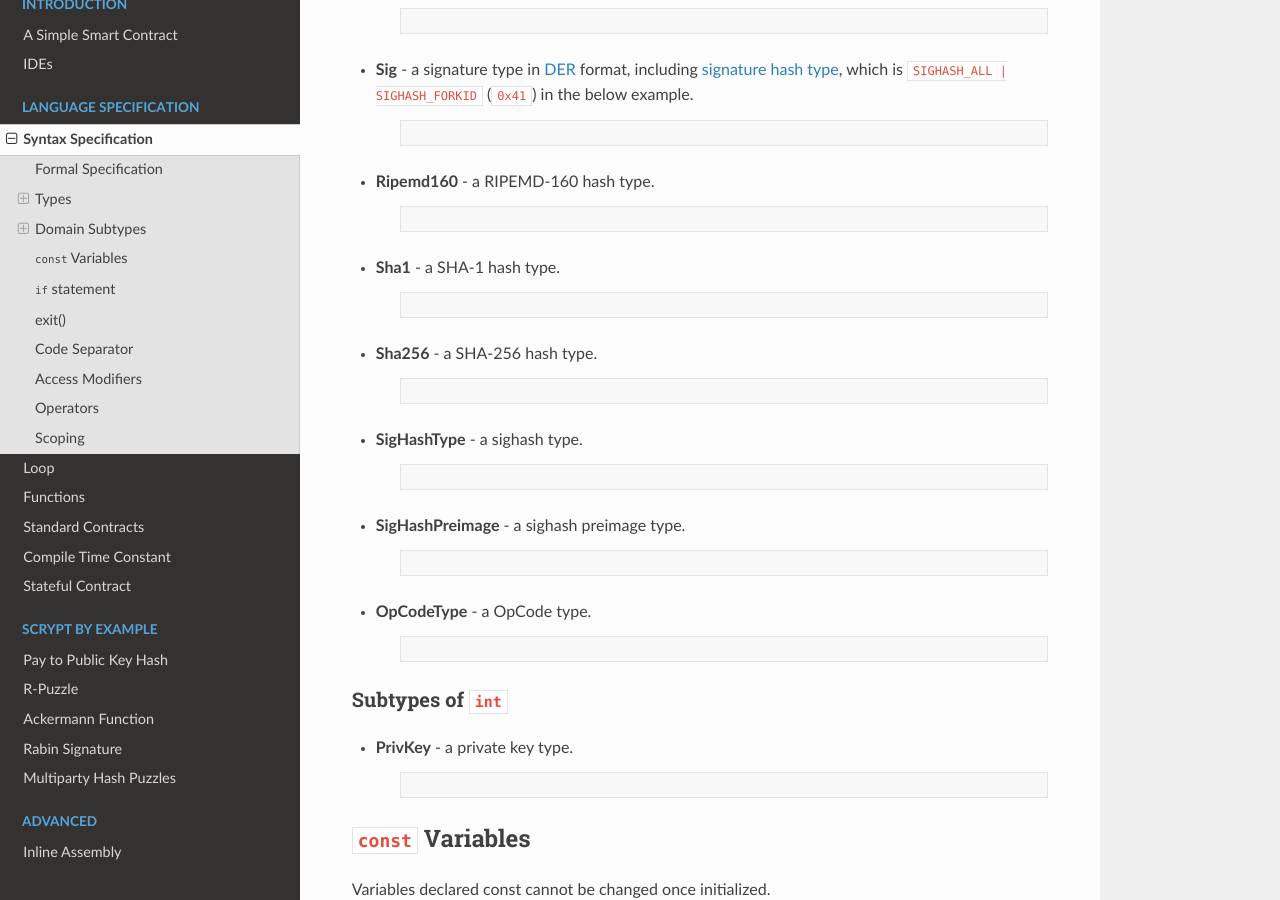
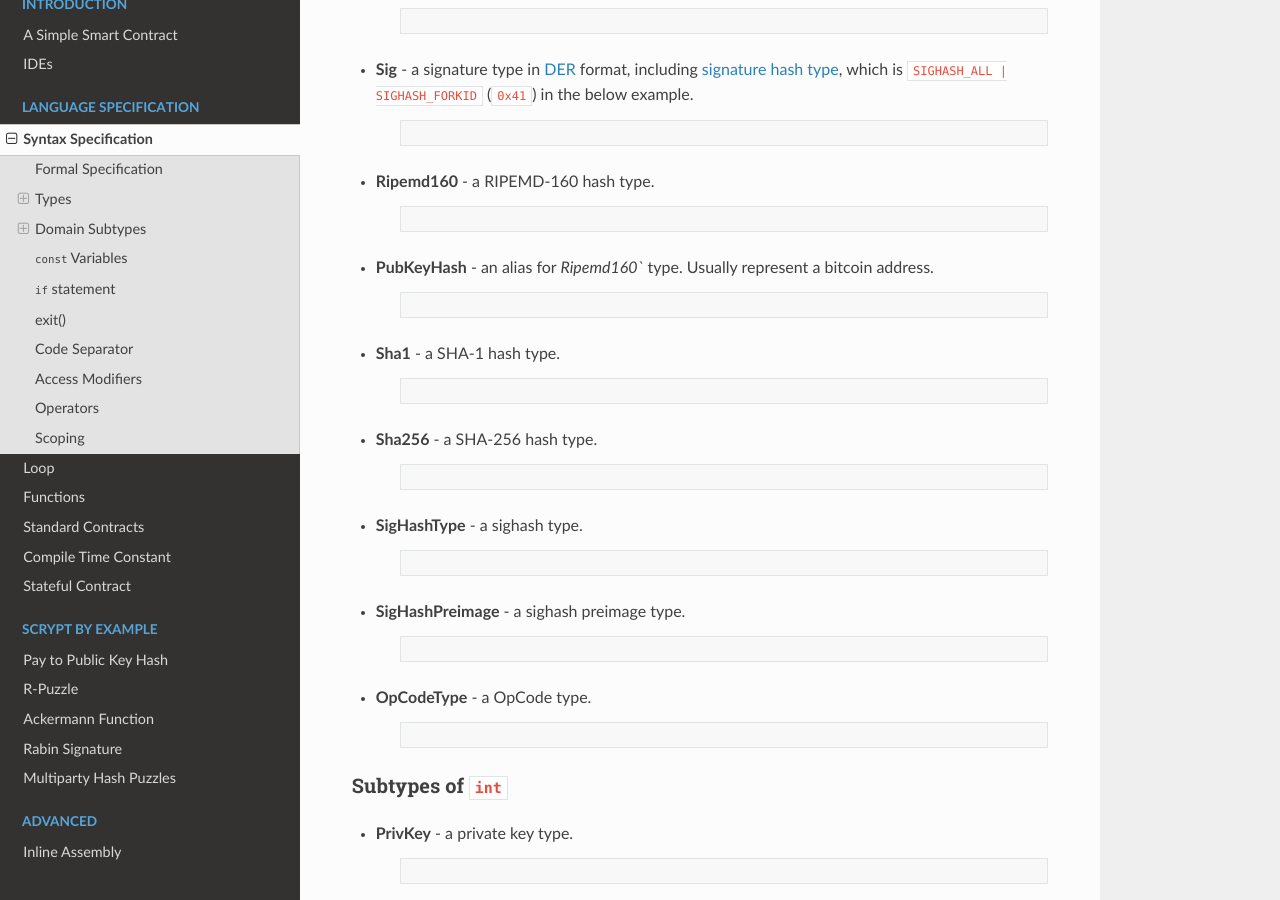
Before and after one commit to sCrypt-Inc/specification, a Sphinx documentation site: the page built from docs/syntax.rst, in a window 1280 px wide and 900 px high, scrolled down 2977 px. Built offline with Sphinx 7.4.7 and the Read the Docs theme 2.0.0, drawn with Linux system fonts in a browser that asks for light colours.

Commit message:
PubKeyHash

```diff
--- a/docs/syntax.rst
+++ b/docs/syntax.rst
@@ -223,6 +223,12 @@ To cast a supertype ``bytes`` to them, a function of the type name must be expli
     .. code-block:: solidity
 
         Ripemd160 r = Ripemd160(b'0011223344556677889999887766554433221100');
+
+* **PubKeyHash** - an alias for `Ripemd160`` type. Usually represent a bitcoin address.
+
+    .. code-block:: solidity
+
+        PubKeyHash aliceAddress = PubKeyHash(b'0011223344556677889999887766554433221100');
 
 * **Sha1** - a SHA-1 hash type.
 
```
